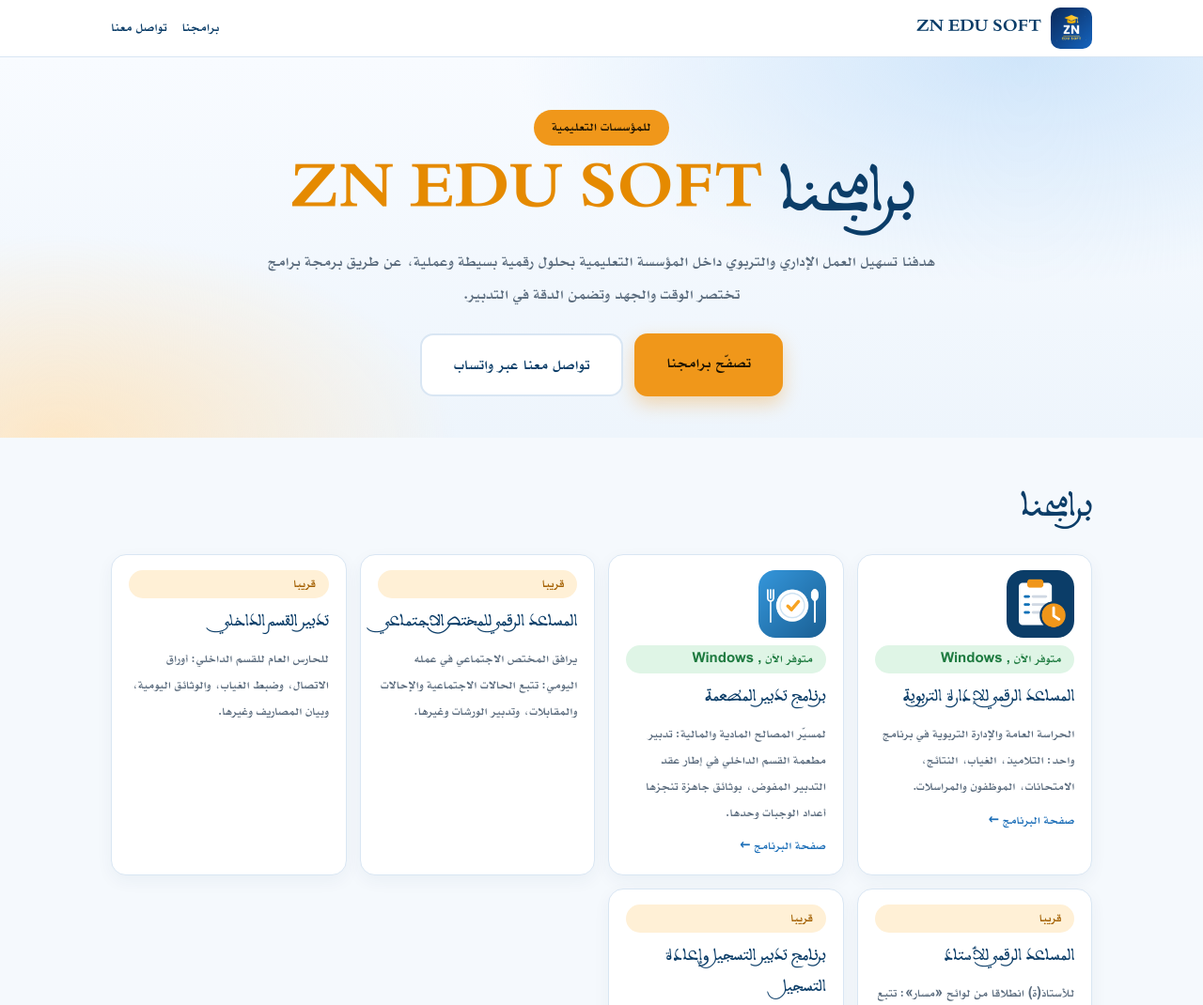
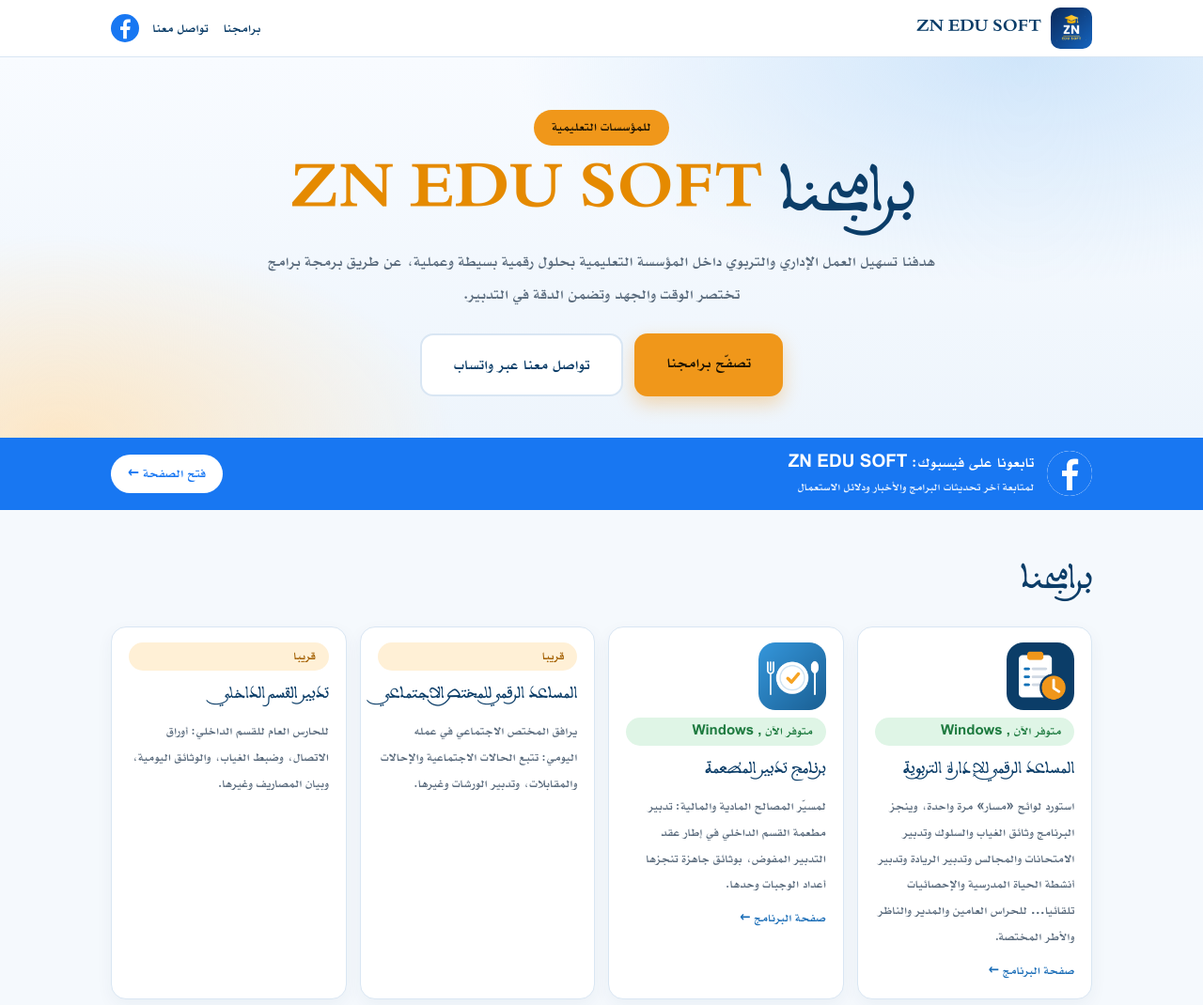
Before and after one commit to ZNEDUSOFT/ZNEDUSOFT.github.io, a plain HTML site: page index.html in a window 1280 px wide. Shown: the top 1070 px of the page at 94% size. Drawn offline with Linux system fonts and the light colour scheme.

Commit message:
Add files via upload

```diff
--- a/assets/site.css
+++ b/assets/site.css
@@ -44,3 +44,11 @@ dialog{border:0;background:transparent;max-width:96vw}dialog::backdrop{backgroun
 
 h1,h2,h3,.brand,.card>b{font-family:Samir,serif;font-weight:400}
 .hero2{display:grid;grid-template-columns:1.15fr .85fr;gap:36px;align-items:center}.hposter{display:block}.hposter img{width:100%;max-width:400px;margin:0 auto;display:block;border-radius:18px;border:1px solid var(--line);box-shadow:0 14px 34px #0b3d6830}@media(max-width:820px){.hero2{grid-template-columns:1fr;gap:24px}}
+
+.fb{width:1.35em;height:1.35em;flex:none;vertical-align:middle}
+.navfb{display:inline-flex;margin-inline-start:14px!important;vertical-align:middle}.navfb .fb{width:30px;height:30px}
+.fbbar{background:#1877f2;color:#fff}.fbbar a{display:flex;align-items:center;gap:14px;color:#fff;text-decoration:none;padding:12px 0}
+.fbbar .fb{width:48px;height:48px;background:#fff;border-radius:50%}.fbbar span{flex:1;line-height:1.6}.fbbar b{display:block;font-size:19px}.fbbar small{display:block;opacity:.92;font-size:14px}
+.fbbar em{font-style:normal;font-weight:800;background:#fff;color:#1877f2;border-radius:999px;padding:6px 18px;white-space:nowrap}
+@media(max-width:700px){.fbbar a{flex-wrap:wrap}.fbbar em{margin-inline-start:62px}}
+.fbc{display:inline-flex;align-items:center;gap:8px;color:#0b3d68;font-weight:800}
--- a/index.html
+++ b/index.html
@@ -2,17 +2,18 @@
 <title>ZN EDU SOFT — برامجنا للمؤسسات التعليمية</title>
 <meta name="description" content="برامج مكتبية مصمَّمة للحارس العام والإدارة التربوية بالمغرب، تعمل دون إنترنت.">
 <link rel="stylesheet" href="assets/site.css"></head><body>
-<header class="nav"><div class="wrap"><a class="brand" href="./"><img src="assets/logo.png" alt="ZN EDU SOFT">ZN EDU SOFT</a><nav><a href="#programs">برامجنا</a><a href="#contact">تواصل معنا</a></nav></div></header>
+<header class="nav"><div class="wrap"><a class="brand" href="./"><img src="assets/logo.png" alt="ZN EDU SOFT">ZN EDU SOFT</a><nav><a href="#programs">برامجنا</a><a href="#contact">تواصل معنا</a><a class="navfb" href="https://www.facebook.com/ZN.EDU.SOFT" target="_blank" rel="noopener" aria-label="فيسبوك"><svg class="fb" viewBox="0 0 24 24" aria-hidden="true"><circle cx="12" cy="12" r="12" fill="#1877f2"/><path fill="#fff" d="M13.5 21v-7.5h2.6l.4-3h-3V8.6c0-.9.3-1.5 1.5-1.5h1.6V4.4c-.3 0-1.2-.1-2.3-.1-2.3 0-3.8 1.4-3.8 3.9v2.3H8v3h2.5V21z"/></svg></a></nav></div></header>
 <div class="hero"><div class="wrap"><span class="pill">للمؤسسات التعليمية</span><h1>برامجنا <em>ZN EDU SOFT</em></h1><p>هدفنا تسهيل العمل الإداري والتربوي داخل المؤسسة التعليمية بحلول رقمية بسيطة وعملية، عن طريق برمجة برامج تختصر الوقت والجهد وتضمن الدقة في التدبير.</p>
 <div class="row"><a class="btn" href="#programs">تصفّح برامجنا</a><a class="btn sec" href="https://wa.me/212602287330">تواصل معنا عبر واتساب</a></div></div></div>
+<div class="fbbar"><div class="wrap"><a href="https://www.facebook.com/ZN.EDU.SOFT" target="_blank" rel="noopener"><svg class="fb" viewBox="0 0 24 24" aria-hidden="true"><circle cx="12" cy="12" r="12" fill="#1877f2"/><path fill="#fff" d="M13.5 21v-7.5h2.6l.4-3h-3V8.6c0-.9.3-1.5 1.5-1.5h1.6V4.4c-.3 0-1.2-.1-2.3-.1-2.3 0-3.8 1.4-3.8 3.9v2.3H8v3h2.5V21z"/></svg><span><b>تابعونا على فيسبوك: ZN EDU SOFT</b><small>لمتابعة آخر تحديثات البرامج والأخبار ودلائل الاستعمال</small></span><em>فتح الصفحة ←</em></a></div></div>
 <main class="wrap">
 <section id="programs"><h2>برامجنا</h2><div class="grid">
-<a class="card prog" href="gs-assistant/" style="text-decoration:none;color:inherit"><img class="ic" src="gs-assistant/icon.png" alt=""><span class="tag ok">متوفر الآن · Windows</span><b>المساعد الرقمي للإدارة التربوية</b><span>الحراسة العامة والإدارة التربوية في برنامج واحد: التلاميذ، الغياب، النتائج، الامتحانات، الموظفون والمراسلات.</span><span style="color:var(--blue);font-weight:800">صفحة البرنامج ←</span></a>
+<a class="card prog" href="gs-assistant/" style="text-decoration:none;color:inherit"><img class="ic" src="gs-assistant/icon.png" alt=""><span class="tag ok">متوفر الآن · Windows</span><b>المساعد الرقمي للإدارة التربوية</b><span>استورد لوائح «مسار» مرة واحدة، وينجز البرنامج وثائق الغياب والسلوك وتدبير الامتحانات والمجالس وتدبير الريادة وتدبير أنشطة الحياة المدرسية والإحصائيات تلقائيا… للحراس العامين والمدير والناظر والأطر المختصة.</span><span style="color:var(--blue);font-weight:800">صفحة البرنامج ←</span></a>
 <a class="card prog" href="cantine/" style="text-decoration:none;color:inherit"><img class="ic" src="cantine/icon.png" alt=""><span class="tag ok">متوفر الآن · Windows</span><b>برنامج تدبير المطعمة</b><span>لمسيّر المصالح المادية والمالية: تدبير مطعمة القسم الداخلي في إطار عقد التدبير المفوض، بوثائق جاهزة تنجزها أعداد الوجبات وحدها.</span><span style="color:var(--blue);font-weight:800">صفحة البرنامج ←</span></a>
 <div class="card prog"><span class="tag soon">قريبا</span><b>المساعد الرقمي للمختص الاجتماعي</b><span>يرافق المختص الاجتماعي في عمله اليومي: تتبع الحالات الاجتماعية والإحالات والمقابلات، وتدبير الورشات وغيرها.</span></div>
 <div class="card prog"><span class="tag soon">قريبا</span><b>تدبير القسم الداخلي</b><span>للحارس العام للقسم الداخلي: أوراق الاتصال، وضبط الغياب، والوثائق اليومية، وبيان المصاريف وغيرها.</span></div>
 <div class="card prog"><span class="tag soon">قريبا</span><b>المساعد الرقمي للأستاذ</b><span>للأستاذ(ة) انطلاقا من لوائح «مسار»: تتبع الغياب وجدول الحصص والنقط.</span></div>
 <div class="card prog"><span class="tag soon">قريبا</span><b>برنامج تدبير التسجيل وإعادة التسجيل</b><span>لمسيّر المصالح المادية والمالية: تدبير عملية التسجيل وإعادة التسجيل، بوصولاتها وسجلاتها وتقاريرها.</span></div>
 </div></section>
-<section id="contact"><div class="cta"><h2 style="margin:0;color:#1b1200">تواصل معنا</h2><div>واتساب · تفعيل البرامج والحصول عليها</div><a class="num" href="https://wa.me/212602287330">0602287330</a><div><a href="http://www.facebook.com/ZN.EDU.SOFT" style="color:#0b3d68;font-weight:800">صفحة فيسبوك: ZN EDU SOFT</a></div></div></section>
+<section id="contact"><div class="cta"><h2 style="margin:0;color:#1b1200">تواصل معنا</h2><div>واتساب · تفعيل البرامج والحصول عليها</div><a class="num" href="https://wa.me/212602287330">0602287330</a><div><a class="fbc" href="https://www.facebook.com/ZN.EDU.SOFT" target="_blank" rel="noopener"><svg class="fb" viewBox="0 0 24 24" aria-hidden="true"><circle cx="12" cy="12" r="12" fill="#1877f2"/><path fill="#fff" d="M13.5 21v-7.5h2.6l.4-3h-3V8.6c0-.9.3-1.5 1.5-1.5h1.6V4.4c-.3 0-1.2-.1-2.3-.1-2.3 0-3.8 1.4-3.8 3.9v2.3H8v3h2.5V21z"/></svg>صفحة فيسبوك: ZN EDU SOFT</a></div></div></section>
 </main><footer>برمجة وتصميم ذ. زكرياء الناصري · ZN EDU SOFT</footer></body></html>
```
